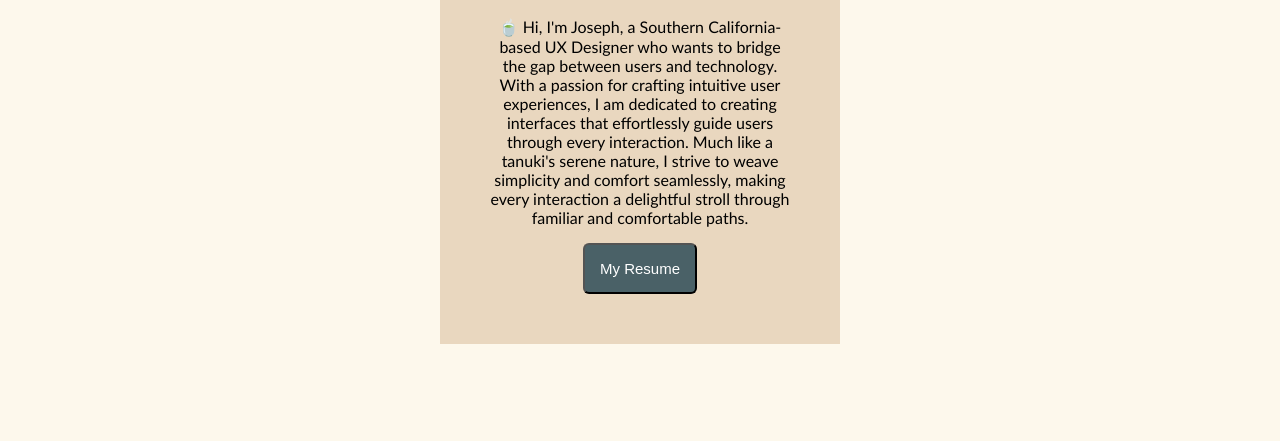
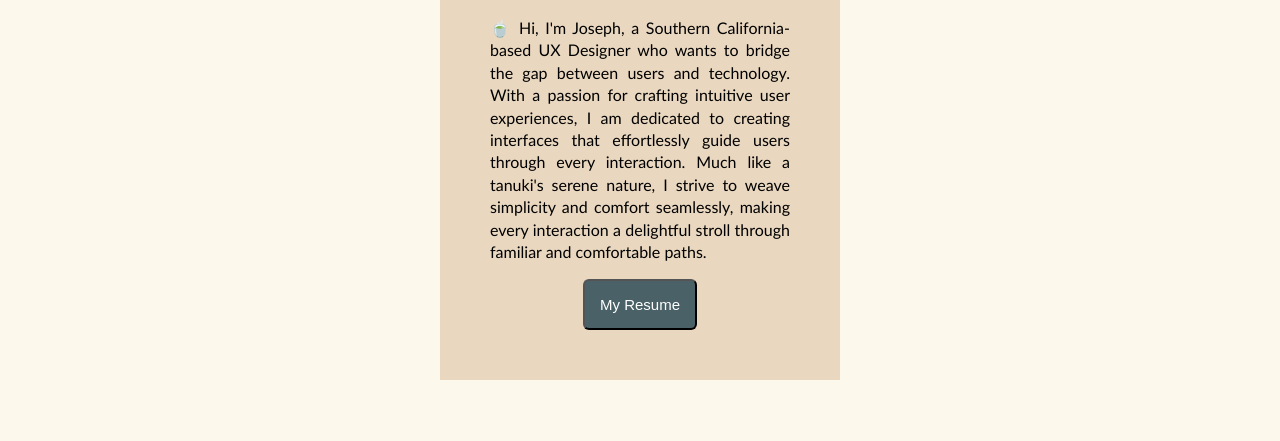
Before and after one commit to josephchang8/UX_UI_HW_19, a plain HTML site: page index.html in a window 1280 px wide. Shown: the part 626-1067 px from the top of the page. Drawn offline with Linux system fonts and the light colour scheme.

Commit message:
iterative step 1

```diff
--- a/style.css
+++ b/style.css
@@ -30,6 +30,10 @@ header p {
   padding: 50px;
   background-color: #e9d7bf;
   text-align: center;
+}
+.content p {
+  text-align: justify;
+  line-height: 1.4;
 }
 button {
   padding: 15px;
```
